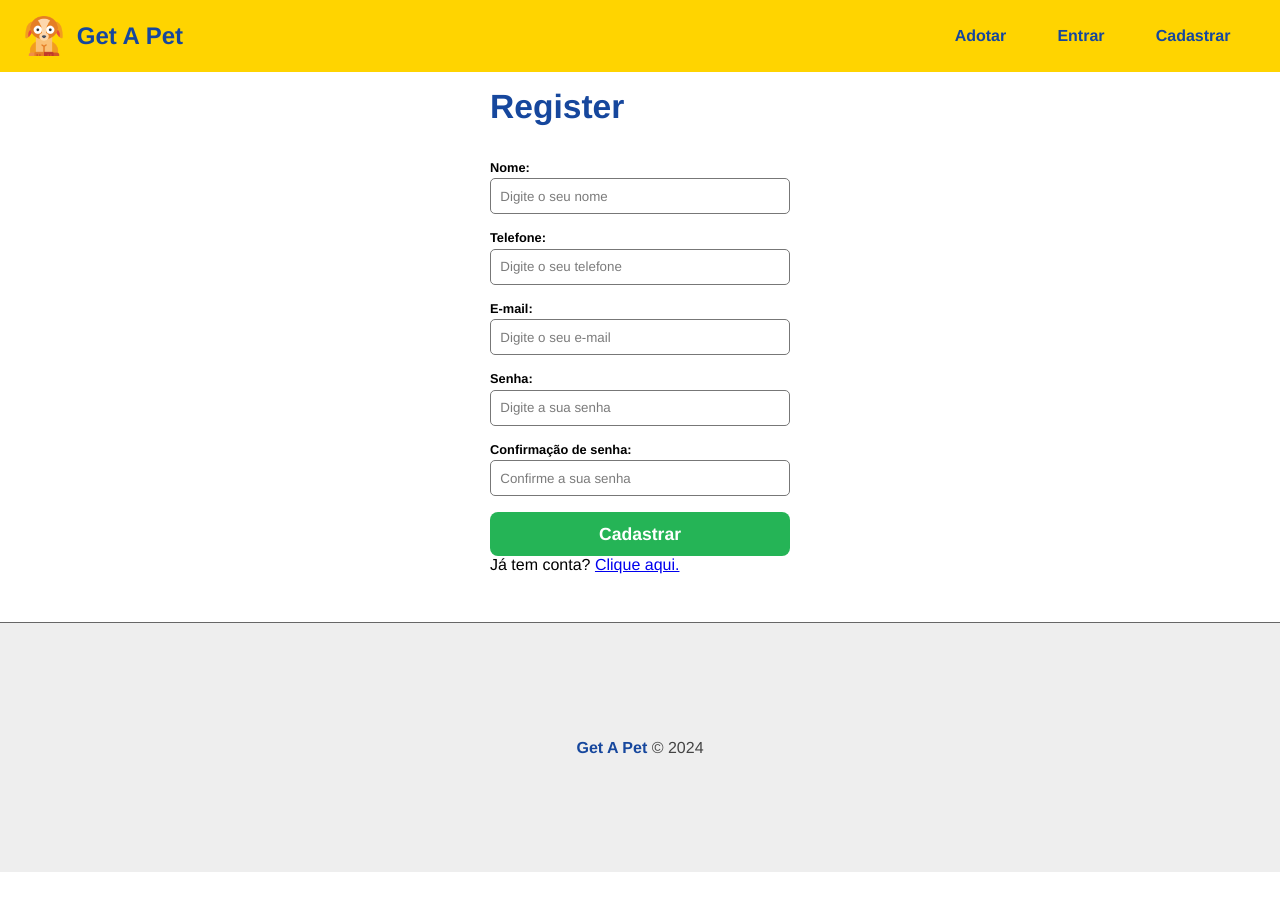
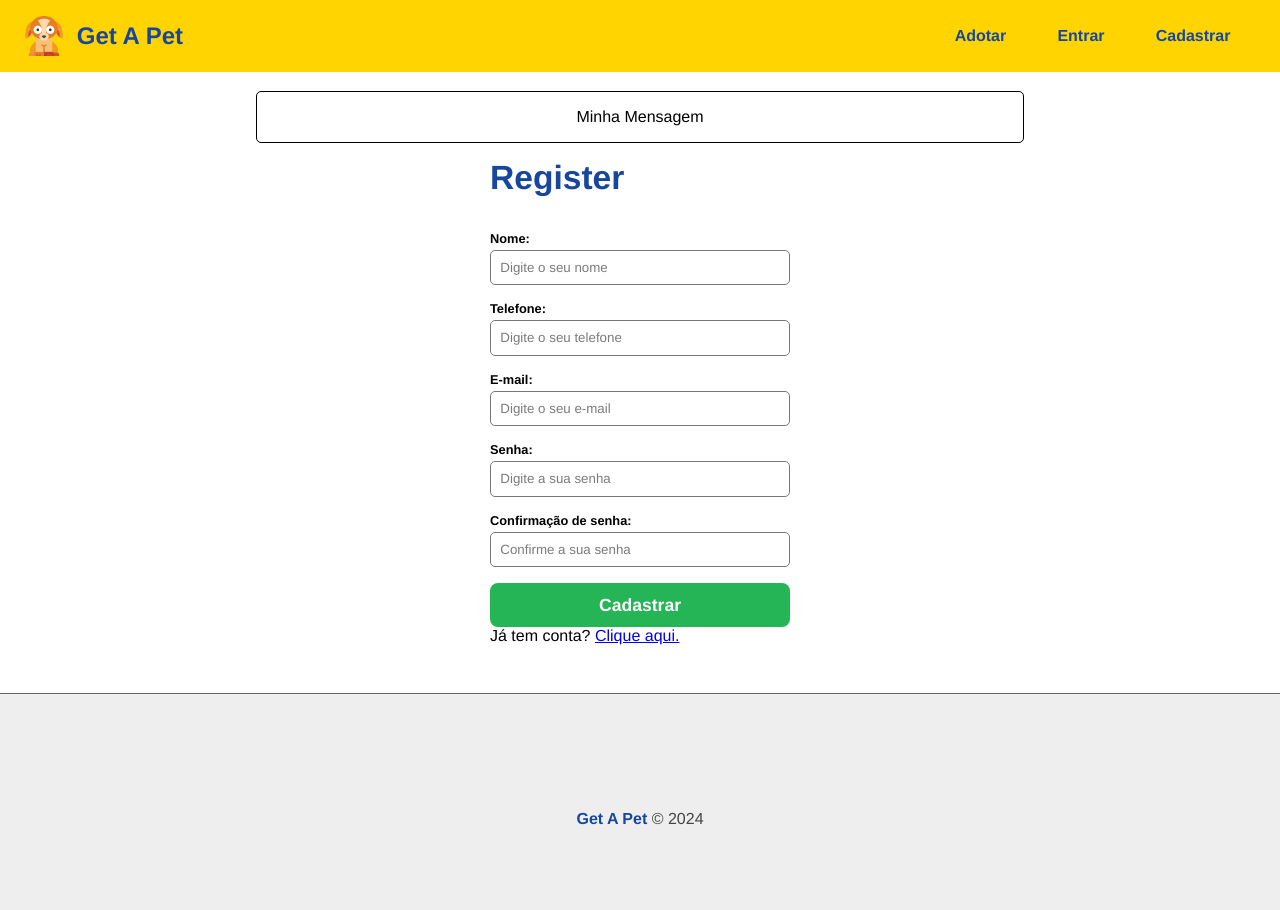
Before and after one commit to gbarbosa12/getapet, a React (Create React App) app in the folder frontend/: page /register in a window 1280 px wide. Shown: the top 910 px of the page. Before the commit the page ends 872 px from the top, so only its background shows below. Built offline with nearby package versions, Linux system fonts and the light colour scheme.

Commit message:
Criando componente de mensagem

```diff
--- a/frontend/src/App.js
+++ b/frontend/src/App.js
@@ -9,6 +9,7 @@ import Login from "./components/pages/Auth/Login";
 import Register from "./components/pages/Auth/Register";
 import Home from "./components/pages/Auth/Home";
 import Container from "./components/layout/Container";
+import Message from "./components/layout/Message";
 
 // context
 import { UserProvider } from "./context/UserContext";
@@ -18,6 +19,7 @@ function App() {
     <Router>
       <UserProvider>
         <Navbar />
+        <Message />
         <Container>
           <Routes>
             <Route path="/login" element={<Login />} />
--- /dev/null
+++ b/frontend/src/components/layout/Message.js
@@ -0,0 +1,13 @@
+import { useState } from "react";
+
+import styles from "./Message.module.css";
+
+function Message() {
+  let [type, setType] = useState("");
+
+  return (
+    <div className={`${styles.message} ${styles[type]}`}>Minha Mensagem</div>
+  );
+}
+
+export default Message;
--- /dev/null
+++ b/frontend/src/components/layout/Message.module.css
@@ -0,0 +1,20 @@
+.message {
+  width: 60%;
+  padding: 1em;
+  border: 1px solid #000;
+  margin: 1.2em auto 0;
+  text-align: center;
+  border-radius: 5px;
+}
+
+.success {
+  color: #155724;
+  background-color: #d4edda;
+  border-color: #c3e6cb;
+}
+
+.error {
+  color: #721c24;
+  background-color: #f8d7da;
+  border-color: #f5c6cb;
+}
--- /dev/null
+++ b/frontend/src/utils/bus.js
@@ -0,0 +1,3 @@
+import EventEmmiter from "events";
+
+export default new EventEmmiter();
```
Also changed, not shown: frontend/src/hooks/useFlashMessage.js (added, +14 -0 lines).
